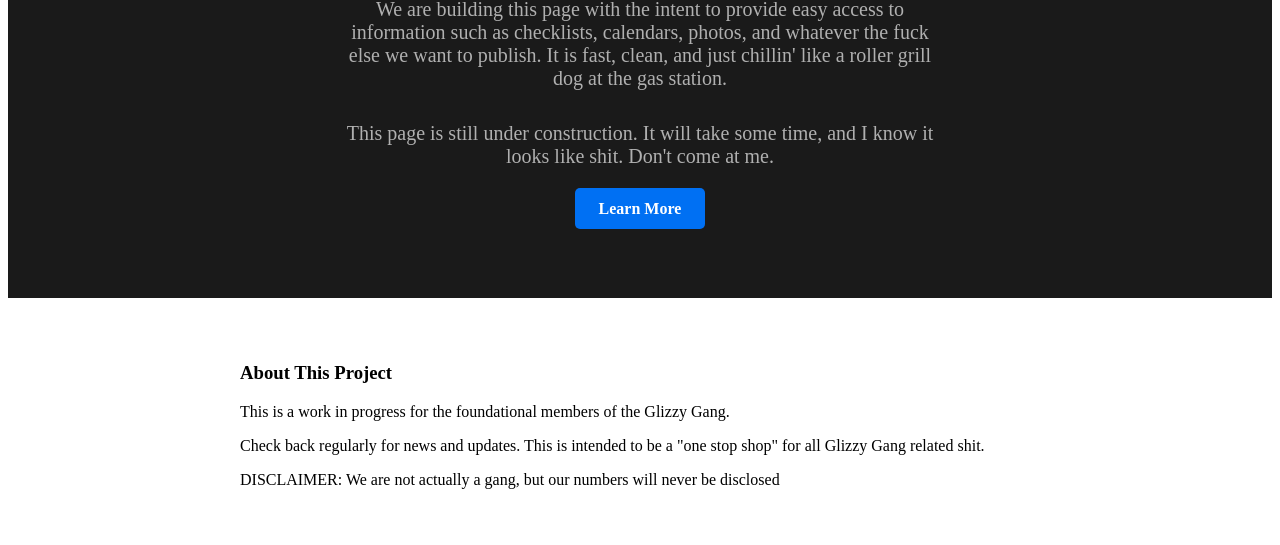
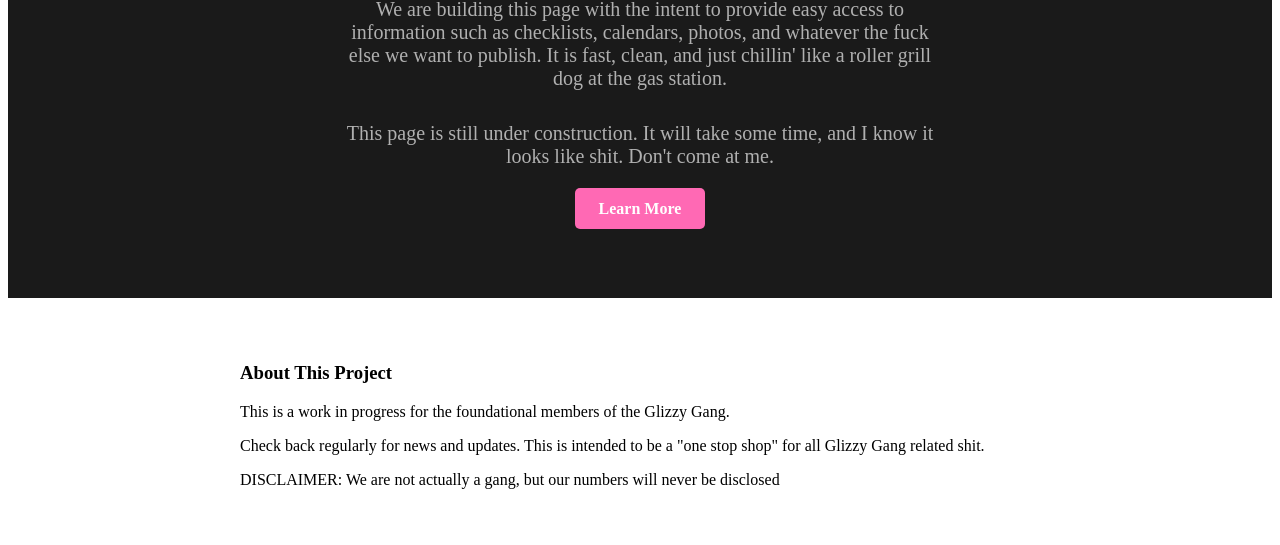
Before and after one commit to dullman13/dullman13.github.io, a plain HTML site: page index.html in a window 1280 px wide. Shown: the part 255-800 px from the top of the page. Drawn offline with Linux system fonts and the light colour scheme; a web font is replaced by a local one.

Commit message:
Update index.html

```diff
--- a/index.html
+++ b/index.html
@@ -65,7 +65,7 @@
             margin: 0 auto 2rem auto;
         }
         .btn {
-            background-color: #0070f3;
+            background-color: #FF69B4;
             color: white;
             padding: 0.75rem 1.5rem;
             text-decoration: none;
```
